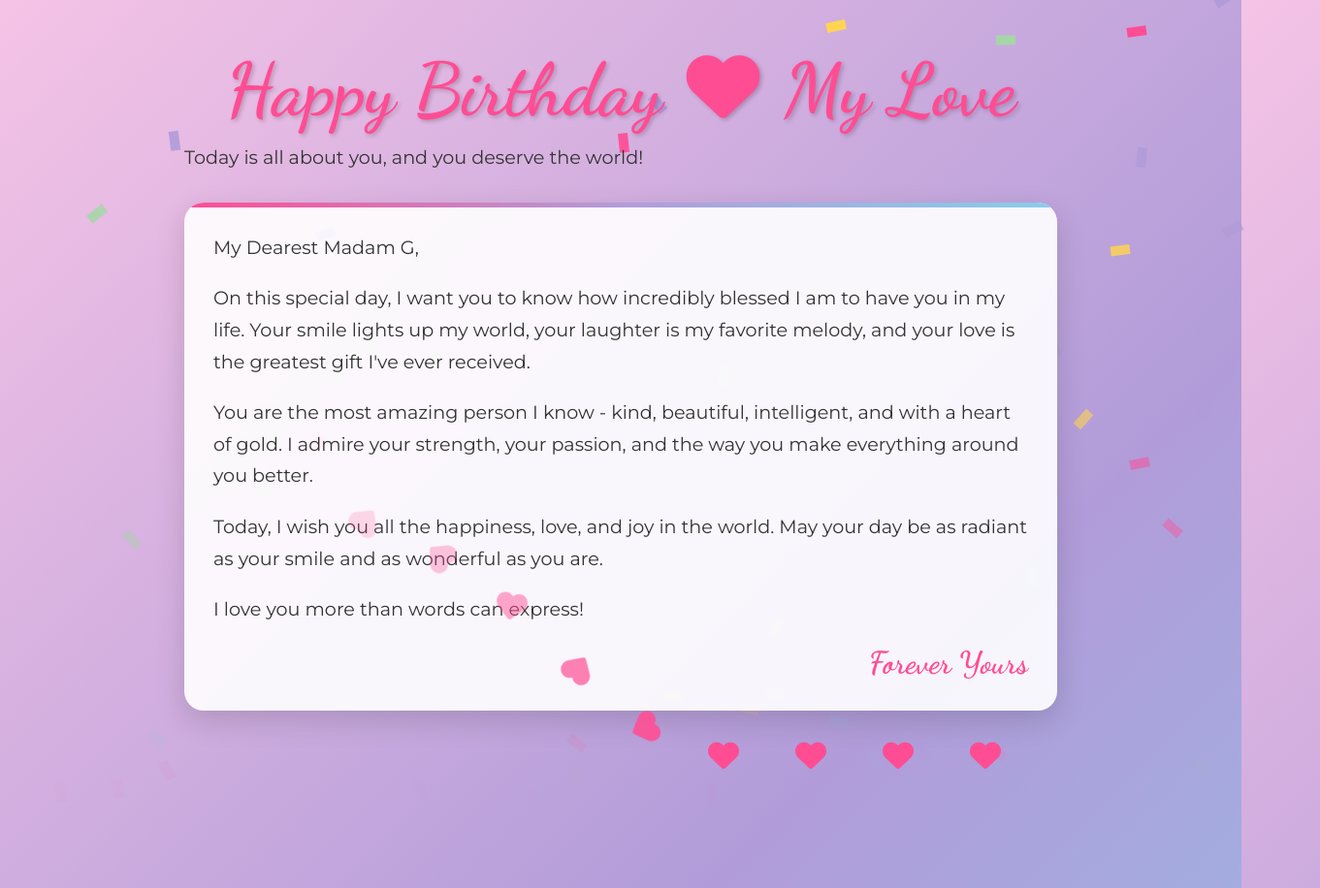
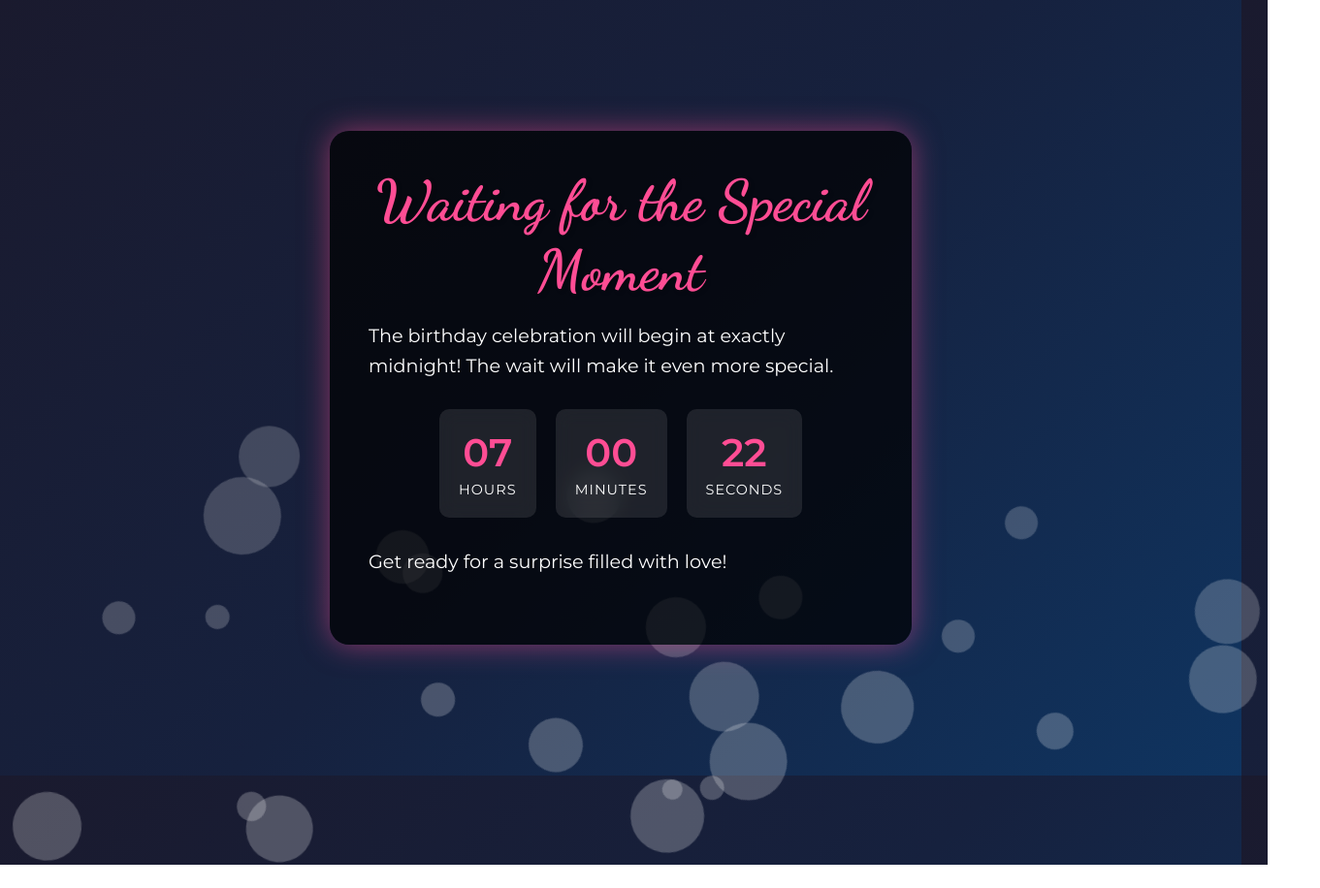
Before and after one commit to MuhammadUsmanGulzar/happybirthday, a plain HTML site: page index.html in a window 1280 px wide. Shown: the top 916 px of the page at 97% size, 1361 px wide, since content can reach past the window. After the commit the page ends 892 px from the top, so only its background shows below. Drawn offline with Linux system fonts and the light colour scheme.

Commit message:
Update index.html

```diff
--- a/index.html
+++ b/index.html
@@ -3,7 +3,7 @@
 <head>
     <meta charset="UTF-8">
     <meta name="viewport" content="width=device-width, initial-scale=1.0">
-    <title>Happy Birthday My Love!</title>
+    <title>Birthday Surprise</title>
     <link href="https://fonts.googleapis.com/css2?family=Dancing+Script:wght@700&family=Montserrat:wght@400;600&display=swap" rel="stylesheet">
     <link rel="stylesheet" href="https://cdnjs.cloudflare.com/ajax/libs/font-awesome/6.4.0/css/all.min.css">
     <style>
@@ -15,39 +15,73 @@
 
         body {
             font-family: 'Montserrat', sans-serif;
-            background: linear-gradient(135deg, #f5c3e6, #b19cd9, #87ceeb);
-            color: #333;
+            background: linear-gradient(135deg, #1a1a2e, #16213e, #0f3460);
+            color: #fff;
             min-height: 100vh;
-            overflow-x: hidden;
+            overflow: hidden;
             display: flex;
             flex-direction: column;
             align-items: center;
+            justify-content: center;
             padding: 20px;
             position: relative;
         }
 
-        .bubble {
-            position: absolute;
-            border-radius: 50%;
-            background: rgba(255, 255, 255, 0.6);
-            z-index: 1;
-            animation: floatBubble 12s linear infinite;
-            bottom: -100px;
+        .countdown-container {
+            text-align: center;
+            z-index: 100;
+            background: rgba(0, 0, 0, 0.7);
+            padding: 40px;
+            border-radius: 20px;
+            box-shadow: 0 0 30px rgba(255, 77, 148, 0.5);
+            max-width: 600px;
+            width: 100%;
         }
 
-        @keyframes floatBubble {
-            0% {
-                transform: translateY(0) translateX(0) rotate(0);
-                opacity: 0.8;
+        .countdown-container h1 {
+            font-family: 'Dancing Script', cursive;
+            font-size: 3.5rem;
+            color: #ff4d94;
+            margin-bottom: 20px;
         }
-            50% {
-                transform: translateY(-400px) translateX(100px) rotate(180deg);
-                opacity: 0.6;
+
+        .countdown-container p {
+            font-size: 1.2rem;
+            margin-bottom: 30px;
+            line-height: 1.6;
         }
-            100% {
-                transform: translateY(-800px) translateX(0) rotate(360deg);
-                opacity: 0;
+
+        #countdown {
+            display: flex;
+            justify-content: center;
+            gap: 20px;
+            margin: 30px 0;
         }
+
+        .countdown-item {
+            background: rgba(255, 255, 255, 0.1);
+            border-radius: 10px;
+            padding: 20px;
+            min-width: 100px;
+            backdrop-filter: blur(10px);
+        }
+
+        .countdown-number {
+            font-size: 2.5rem;
+            font-weight: bold;
+            color: #ff4d94;
+            margin-bottom: 5px;
+        }
+
+        .countdown-label {
+            font-size: 0.9rem;
+            text-transform: uppercase;
+            letter-spacing: 1px;
+        }
+
+        .birthday-content {
+            display: none;
+            width: 100%;
         }
 
         .container {
@@ -80,6 +114,7 @@
 
         .message-box {
             background: rgba(255, 255, 255, 0.9);
+            color: #333;
             border-radius: 20px;
             padding: 30px;
             margin: 30px 0;
@@ -121,7 +156,8 @@
         }
 
         .memory-item {
-            background: white;
+            background: rgba(255, 255, 255, 0.9);
+            color: #333;
             border-radius: 15px;
             padding: 20px;
             margin: 10px;
@@ -204,20 +240,13 @@
             cursor: pointer;
         }
 
-        .balloon {
-            width: 50px;
-            height: 60px;
+        .bubble {
+            position: absolute;
             border-radius: 50%;
-            position: absolute;
-            animation: float 12s infinite;
-        }
-
-        .confetti {
-            position: absolute;
-            width: 10px;
-            height: 20px;
-            opacity: 0;
-            animation: confettiFall 5s infinite;
+            background: rgba(255, 255, 255, 0.3);
+            z-index: 1;
+            animation: floatBubble 10s linear infinite;
+            bottom: -100px;
         }
 
         .heart-container {
@@ -235,7 +264,7 @@
 
         footer {
             margin-top: 40px;
-            color: #666;
+            color: rgba(255, 255, 255, 0.7);
             font-size: 0.9rem;
         }
 
@@ -252,16 +281,19 @@
             100% { transform: translateX(-50%) scale(0.9); }
         }
 
-        @keyframes float {
-            0% { transform: translateY(0) rotate(0); }
-            50% { transform: translateY(-20px) rotate(10deg); }
-            100% { transform: translateY(0) rotate(0); }
+        @keyframes floatBubble {
+            0% {
+                transform: translateY(0) translateX(0) rotate(0);
+                opacity: 0.8;
             }
-
-        @keyframes confettiFall {
-            0% { opacity: 1; transform: translateY(-100px) rotate(0); }
-            10% { opacity: 1; }
-            100% { opacity: 0; transform: translateY(800px) rotate(720deg); }
+            50% {
+                transform: translateY(-400px) translateX(100px) rotate(180deg);
+                opacity: 0.6;
+            }
+            100% {
+                transform: translateY(-800px) translateX(0) rotate(360deg);
+                opacity: 0;
+            }
         }
 
         @keyframes floatHearts {
@@ -275,10 +307,35 @@
             .message-box { padding: 20px; }
             p { font-size: 1rem; }
             .memory-item { width: 100%; }
+            .countdown-item { min-width: 70px; padding: 15px; }
+            .countdown-number { font-size: 2rem; }
         }
     </style>
 </head>
 <body>
+    <div class="countdown-container" id="countdownContainer">
+        <h1>Waiting for the Special Moment</h1>
+        <p>The birthday celebration will begin at exactly midnight! The wait will make it even more special.</p>
+
+        <div id="countdown">
+            <div class="countdown-item">
+                <div class="countdown-number" id="hours">00</div>
+                <div class="countdown-label">Hours</div>
+            </div>
+            <div class="countdown-item">
+                <div class="countdown-number" id="minutes">00</div>
+                <div class="countdown-label">Minutes</div>
+            </div>
+            <div class="countdown-item">
+                <div class="countdown-number" id="seconds">00</div>
+                <div class="countdown-label">Seconds</div>
+            </div>
+        </div>
+
+        <p>Get ready for a surprise filled with love!</p>
+    </div>
+
+    <div class="birthday-content" id="birthdayContent">
         <div class="container">
             <div class="header">
                 <h1>Happy Birthday <span class="heart"><i class="fas fa-heart"></i></span> My Love</h1>
@@ -286,7 +343,7 @@
             </div>
 
             <div class="message-box">
-            <p>My Dearest Madam G,</p>
+                <p>My Dearest,</p>
                 <p>On this special day, I want you to know how incredibly blessed I am to have you in my life. Your smile lights up my world, your laughter is my favorite melody, and your love is the greatest gift I've ever received.</p>
                 <p>You are the most amazing person I know - kind, beautiful, intelligent, and with a heart of gold. I admire your strength, your passion, and the way you make everything around you better.</p>
                 <p>Today, I wish you all the happiness, love, and joy in the world. May your day be as radiant as your smile and as wonderful as you are.</p>
@@ -312,11 +369,7 @@
                         <i class="fas fa-star"></i>
                     </div>
                     <h3>What I Love About You</h3>
-                <p>
-                    I love how you care about me, especially when you remind me to eat.
-                    I also love how I can irritate you playfully, and still you handle me with so much love.
-                    These little moments make our bond even more special.
-                </p>
+                    <p>Your kindness, your smile, and the way you make every day brighter just by being you.</p>
                 </div>
 
                 <div class="memory-item">
@@ -350,26 +403,27 @@
         <footer>
             <p>Created with <i class="fas fa-heart" style="color: #ff4d94;"></i> for the most special person in my life</p>
         </footer>
+    </div>
 
     <script>
         // Create bubbles
         function createBubbles() {
-            const bubblesCount = 30;
+            const bubblesCount = 25;
 
             for (let i = 0; i < bubblesCount; i++) {
                 const bubble = document.createElement('div');
                 bubble.className = 'bubble';
 
-                // Random size between 20 and 100 pixels
-                const size = Math.random() * 80 + 20;
+                // Random size between 20 and 80 pixels
+                const size = Math.random() * 60 + 20;
                 bubble.style.width = size + 'px';
                 bubble.style.height = size + 'px';
 
                 // Random horizontal position
                 bubble.style.left = Math.random() * 100 + 'vw';
 
-                // Random animation duration between 8 and 15 seconds
-                const duration = Math.random() * 7 + 8;
+                // Random animation duration between 8 and 12 seconds
+                const duration = Math.random() * 4 + 8;
                 bubble.style.animationDuration = duration + 's';
 
                 // Random delay
@@ -379,28 +433,29 @@
             }
         }
 
-        // Create decorations
-        function createDecorations() {
-            // Create balloons
-            const colors = ['#ff4d94', '#b19cd9', '#87ceeb', '#ffd54f', '#a5d6a7'];
-            for (let i = 0; i < 15; i++) {
-                const balloon = document.createElement('div');
-                balloon.className = 'balloon';
-                balloon.style.left = Math.random() * 100 + 'vw';
-                balloon.style.bottom = '-100px';
-                balloon.style.background = colors[Math.floor(Math.random() * colors.length)];
-                balloon.style.animationDelay = Math.random() * 5 + 's';
-                document.body.appendChild(balloon);
-            }
+        // Check if it's midnight
+        function checkTime() {
+            const now = new Date();
+            const hours = now.getHours();
+            const minutes = now.getMinutes();
+            const seconds = now.getSeconds();
 
-            // Create confetti
-            for (let i = 0; i < 50; i++) {
-                const confetti = document.createElement('div');
-                confetti.className = 'confetti';
-                confetti.style.left = Math.random() * 100 + 'vw';
-                confetti.style.background = colors[Math.floor(Math.random() * colors.length)];
-                confetti.style.animationDelay = Math.random() * 5 + 's';
-                document.body.appendChild(confetti);
+            // Check if it's exactly midnight (00:00:00)
+            if (hours === 0 && minutes === 0 && seconds === 0) {
+                document.getElementById('countdownContainer').style.display = 'none';
+                document.getElementById('birthdayContent').style.display = 'block';
+                document.body.style.background = 'linear-gradient(135deg, #f5c3e6, #b19cd9, #87ceeb)';
+                createBubbles();
+                clearInterval(timeInterval);
+            } else {
+                // Update countdown
+                const remainingHours = 23 - hours;
+                const remainingMinutes = 59 - minutes;
+                const remainingSeconds = 59 - seconds;
+
+                document.getElementById('hours').textContent = String(remainingHours).padStart(2, '0');
+                document.getElementById('minutes').textContent = String(remainingMinutes).padStart(2, '0');
+                document.getElementById('seconds').textContent = String(remainingSeconds).padStart(2, '0');
             }
         }
 
@@ -437,7 +492,7 @@
             document.getElementById('candleFlame').style.display = 'none';
 
             // Create extra bubbles for celebration
-            for (let i = 0; i < 20; i++) {
+            for (let i = 0; i < 15; i++) {
                 const bubble = document.createElement('div');
                 bubble.className = 'bubble';
 
@@ -454,11 +509,12 @@
             }
         });
 
-        // Initialize when page loads
-        window.onload = function() {
+        // Initialize
+        const timeInterval = setInterval(checkTime, 1000);
+        checkTime(); // Initial check
+
+        // Create background bubbles for countdown
         createBubbles();
-            createDecorations();
-        };
     </script>
 </body>
 </html>
```
Lines whose indentation alone changed are shown as unchanged.
